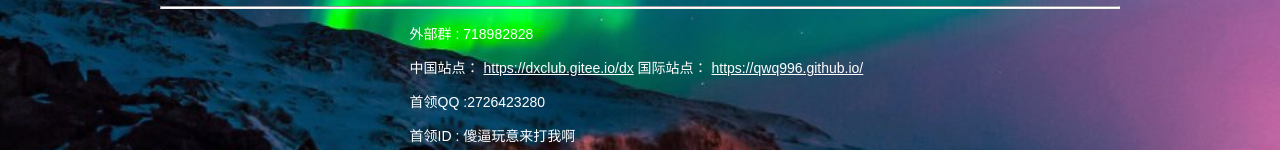
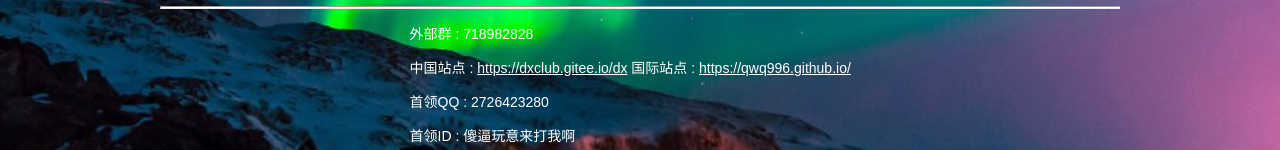
Before and after one commit to 2726423280/2726423280.github.io, a plain HTML site: page index.html in a window 1280 px wide. Shown: the part 523-673 px from the top of the page. Drawn offline with Linux system fonts and the light colour scheme.

Commit message:
Update index.html

```diff
--- a/index.html
+++ b/index.html
@@ -56,9 +56,9 @@
 <hr class="sectionTitleRule2">
     <div class="section1Content">
       <p><span>外部群 :</span> 718982828</p>
-	  <span>中国站点：</span> <a class="Name" href="https://dxclub.gitee.io/dx">https://dxclub.gitee.io/dx</a>
-	  <span>国际站点：</span> <a class="Name" href="https://qwq996.github.io/">https://qwq996.github.io/</a>
-      <p><span>首领QQ :</span>2726423280</p>
+	  <span>中国站点 :</span> <a class="Name" href="https://dxclub.gitee.io/dx">https://dxclub.gitee.io/dx</a>
+	  <span>国际站点 :</span> <a class="Name" href="https://qwq996.github.io/">https://qwq996.github.io/</a>
+      <p><span>首领QQ :</span> 2726423280</p>
       <p><span>首领ID :</span> 傻逼玩意来打我啊</p>
     </div>
   </section>
```
